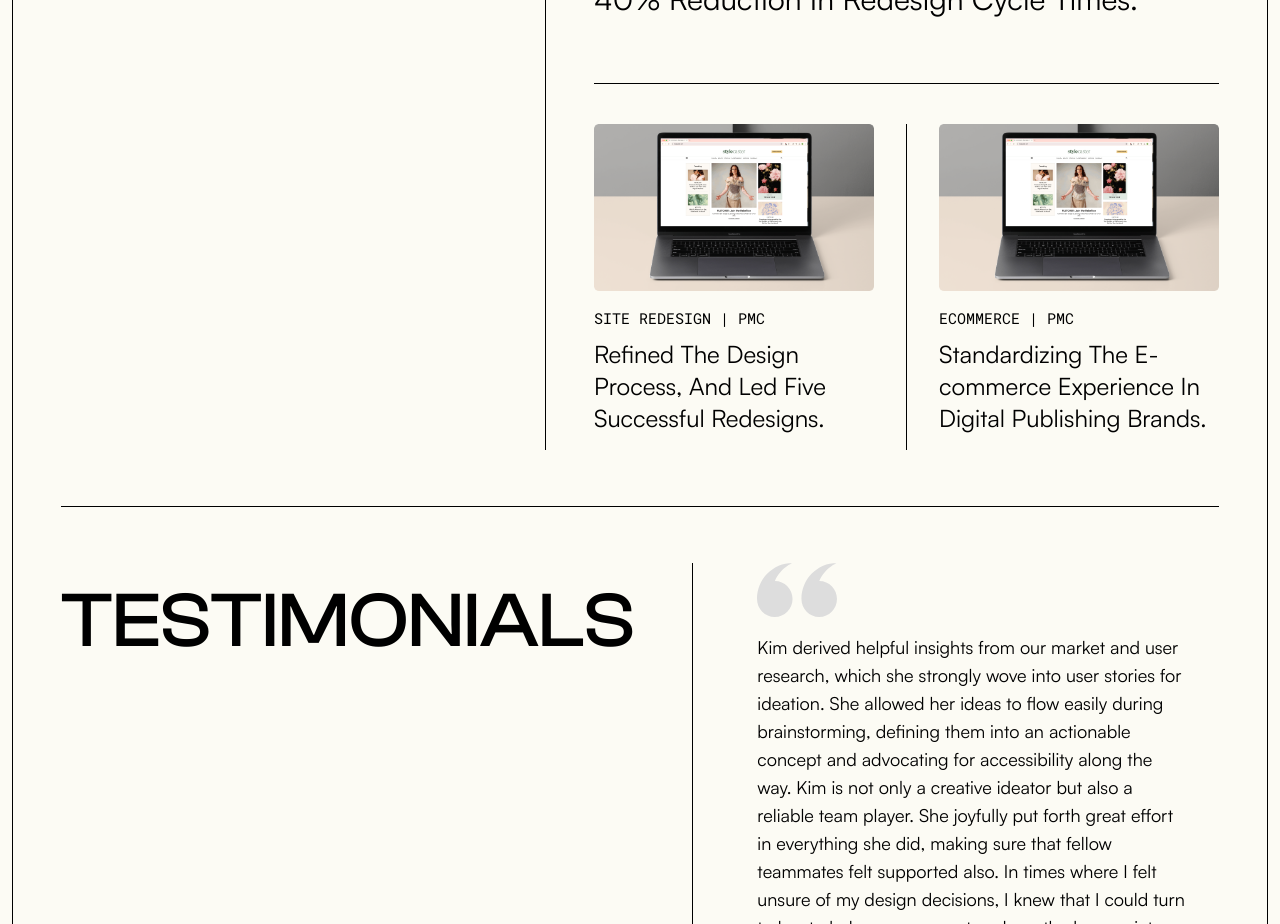
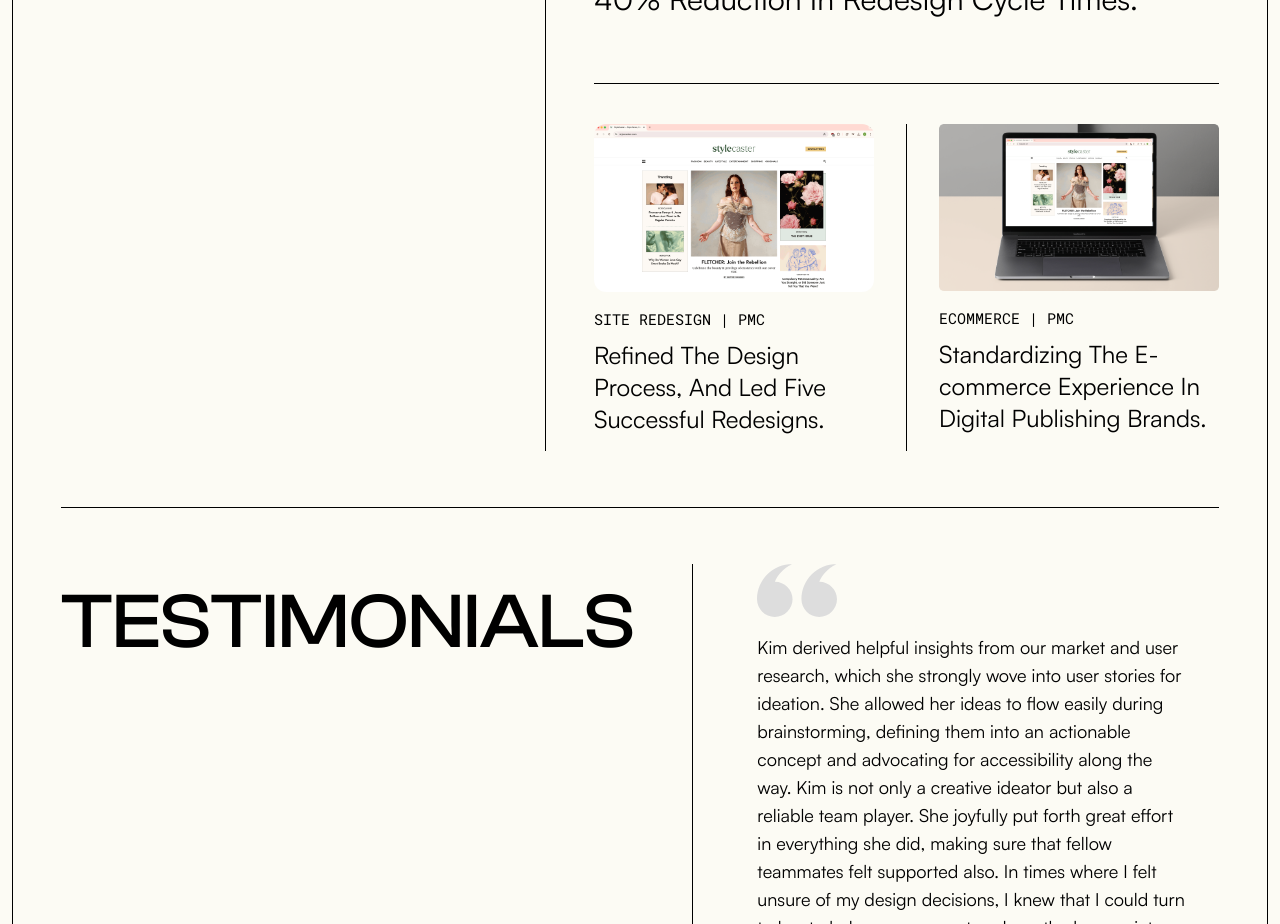
Before and after one commit to ezekieljkang/kimjchir-portfolio, a Next.js app: page /kimjchir-portfolio/ in a window 1280 px wide. Shown: the part 1440-2364 px from the top of the page. Built offline with nearby package versions, Linux system fonts and the light colour scheme.

Commit message:
img updates

```diff
--- a/components/Projects.tsx
+++ b/components/Projects.tsx
@@ -27,7 +27,7 @@ const Projects = () => {
       <div className='md:flex md:justify-between md:border-t md:border-black md:pt-[2.5rem]'>
         <div className='flex-1 md:border-r md:border-black md:pr-[2rem]'>
           <Link href="/pages/PMC/DesignProcess">
-            <Image src={`${prefix}/macbook.png`} alt="a macbook computer" width={80} height={80} className='w-full' />
+          <Image src={`${prefix}/nova.gif`} alt="architecture flow chart" width={80} height={80} className='w-full rounded-xl' />
           </Link>
           <p className='pt-[1rem] font-robotoMono text-[15px]'>SITE REDESIGN | PMC</p>
           <p className='pt-[.5rem] pb-[1rem] font-satoshi text-[24px] leading-[32px]'>
```
Also changed, not shown: public/DesignSystem.png.
